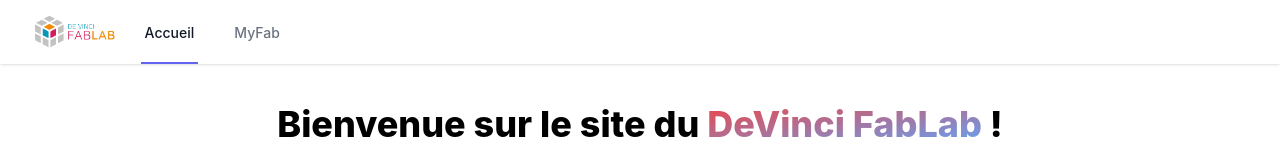
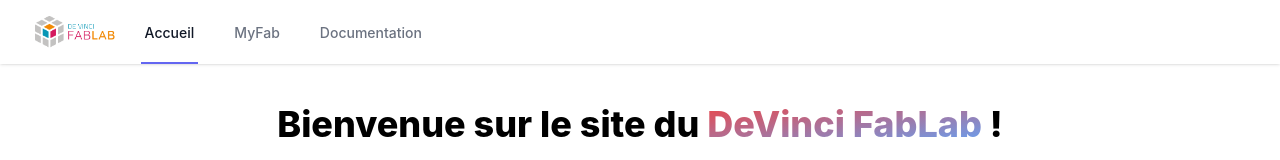
Before and after one commit to DeVinci-FabLab/home, a Next.js app: page / in a window 1280 px wide. Shown: the top 160 px of the page. Built offline with nearby package versions, Linux system fonts and the light colour scheme.

Commit message:
feat: add "Documentation" link to Navbar navigation

```diff
--- a/components/navbar.js
+++ b/components/navbar.js
@@ -11,6 +11,11 @@ const Navbar = ({ router }) => {
   const navigations = [
     { name: "Accueil", href: "/", current: pn == "/" },
     { name: "MyFab", href: "https://my.devinci-fablab.fr/", current: false },
+    {
+      name: "Documentation",
+      href: "https://docs.devinci-fablab.fr/",
+      current: false,
+    },
     //{ name: "Blog", href: "/blog", current: pn.split('/')[1] == "blog" },
   ];
 
```
